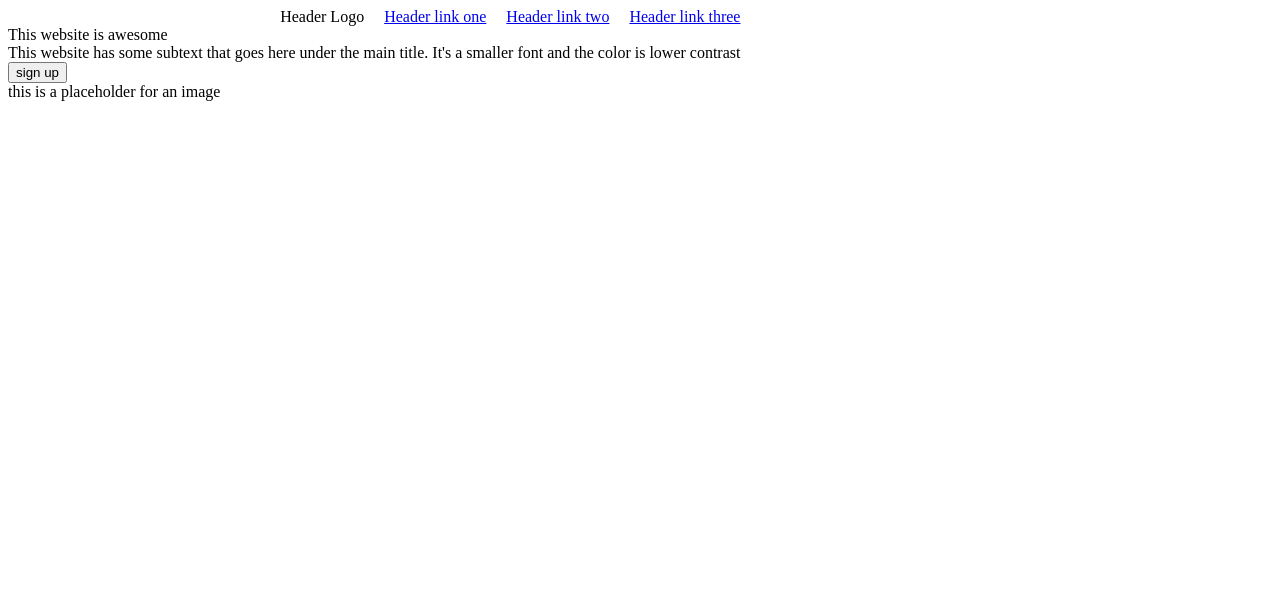
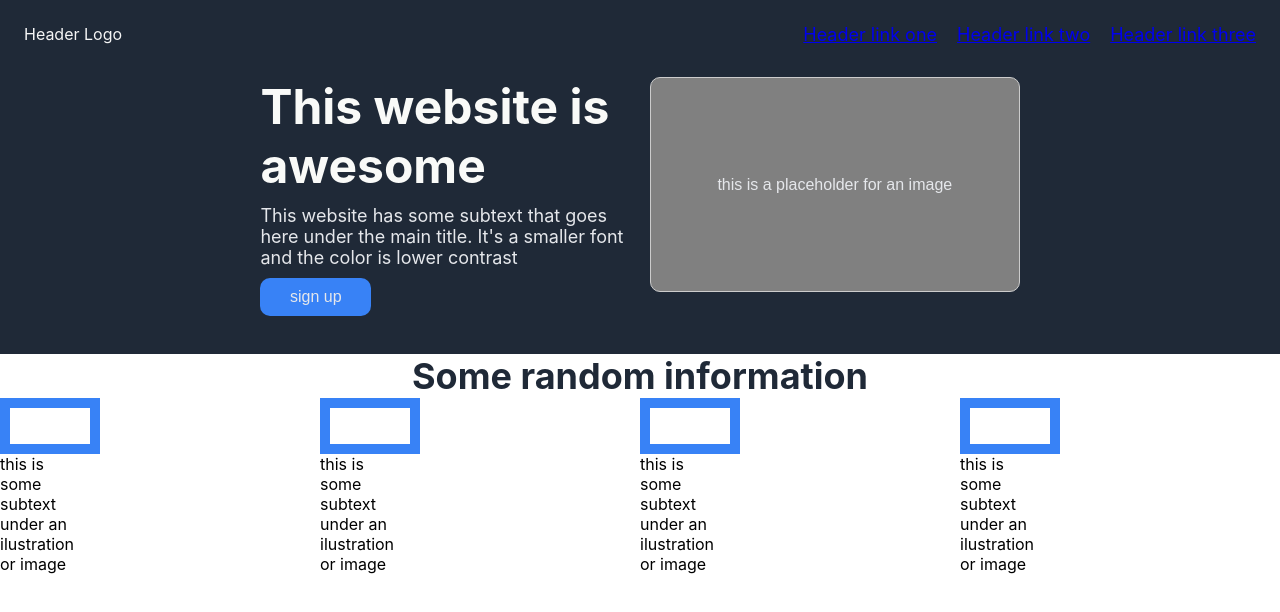
Before and after one commit to CorvoCommissar/landpage-test, a plain HTML site: page index.html in a window 1280 px wide. Drawn offline with Linux system fonts and the light colour scheme.

Commit message:
Added Index & style

```diff
--- a/index.html
+++ b/index.html
@@ -11,17 +11,40 @@
         <div class="header">
             <div class="upper">
                 <div class="left"> Header Logo </div>
-                <a href="#"> Header link one </a>
-                <a href="#"> Header link two </a>
-                <a href="#"> Header link three </a>
+                <div class="rigth">
+                    <a href="#"> Header link one </a>
+                    <a href="https://www.example.com"> Header link two </a>
+                    <a href="#"> Header link three </a>
+                </div>
             </div>
             <div class="website">
-                <div>
-                    <div> This website is awesome </div>
-                    <div> This website has some subtext that goes here under the main title. It's a smaller font and the color is lower contrast</div>
-                    <button> sign up </button>
+                <div class="webtext">
+                    <div class="hero"><p> This website is awesome </p></div>
+                    <div class="seconhero"> This website has some subtext that goes here under the main title. It's a smaller font and the color is lower contrast</div>
+                    <button > sign up </button>
                 </div>
-                <div> this is a placeholder for an image </div>
+                <button class="place_image"> this is a placeholder for an image </button>
+            </div>
+        </div>
+        <div class="info">
+            <div class="infotext"> Some random information</div>
+            <div class="container">
+                <div class="clone">
+                    <div class="cube"></div>
+                    <div class="clonetext"> this is some subtext under an ilustration or image</div>
+                </div>
+                <div class="clone">
+                    <div class="cube"></div>
+                    <div class="clonetext"> this is some subtext under an ilustration or image</div>
+                </div>
+                <div class="clone">
+                    <div class="cube"></div>
+                    <div class="clonetext"> this is some subtext under an ilustration or image</div>
+                </div>
+                <div class="clone">
+                    <div class="cube"></div>
+                    <div class="clonetext"> this is some subtext under an ilustration or image</div>
+                </div>
             </div>
         </div>
     </div>
--- a/style.css
+++ b/style.css
@@ -1,18 +1,124 @@
+* {
+    margin: 0;
+    padding: 0;
+    border: 0;
+    outline: 0;
+    font-size: 100%;
+    vertical-align: baseline;
+    background: transparent;
+}
+
 .body {
+    font-family: -apple-system, BlinkMacSystemFont, 'Segoe UI', Roboto, Oxygen, Ubuntu, Cantarell, 'Open Sans', 'Helvetica Neue', sans-serif;
+    min-height: 100vh;
     display: flex;
+    flex-direction: column;
 }
 
 .header {
     display: flex;
     flex-direction: column;
+    background-color: #1f2937;
+    padding: 24px;
+    padding-bottom: 50px;
+    color: whitesmoke;
 }
 
 .upper {
     display: flex;
     justify-content: space-between;
-    gap: 20px;
+    align-items: top;
+    margin-bottom: 20Px;
 }
 
-.left {
-    margin-left: auto;
+.rigth {
+    display: flex;
+    justify-content: space-between;
+    gap: 20px;
+    font-size: 18px;
+    color: #e5e7eb;
 }
+
+.website {
+    display: flex;
+    justify-content: center;
+    align-items: center;
+    flex-direction: row;
+    gap: 20px;
+    width: 100%;
+    height: 80%;
+    flex: 1 1 0px;
+}
+
+.webtext {
+    display: flex;
+    flex-direction: column;
+    width: 30%;
+    height: 90%;
+    gap: 10px;
+}
+
+.hero {
+    font-weight: bolder;
+    font-size: 48px;
+    color: #f9faf8;
+}
+
+.seconhero {
+    font-size: 18px;
+    color: #e5e7eb;
+}
+
+.place_image {
+    text-align: center;
+    border: 1px solid #ccc;
+    background-color: gray;
+    width: 30%;
+    height: 90%;
+
+}
+
+button {
+    background-color: #3882f6;
+    padding: 10px;
+    color: #e5e7eb;
+    border-radius: 10px;
+    max-width: 30%;
+}
+
+.info {
+    display: flex;
+    flex-direction: column;
+    justify-content: center;
+    align-items: center;
+}
+
+.infotext {
+    font-size: 36px;
+    font-weight: bolder;
+    color: #1f2937;
+}
+
+.container {
+    display: flex;
+    flex-direction: row;
+    flex: 1 1 0px;
+}
+
+.clone {
+    display: flex;
+    flex-direction: column;
+    width: 100%;
+    height: 80%;
+}
+
+.cube{
+    width: 25%;
+    height: 50%;
+    border: 10px solid #3882f6;
+}
+
+.clonetext {
+    width: 25%;
+    height: 50%;
+}
```
